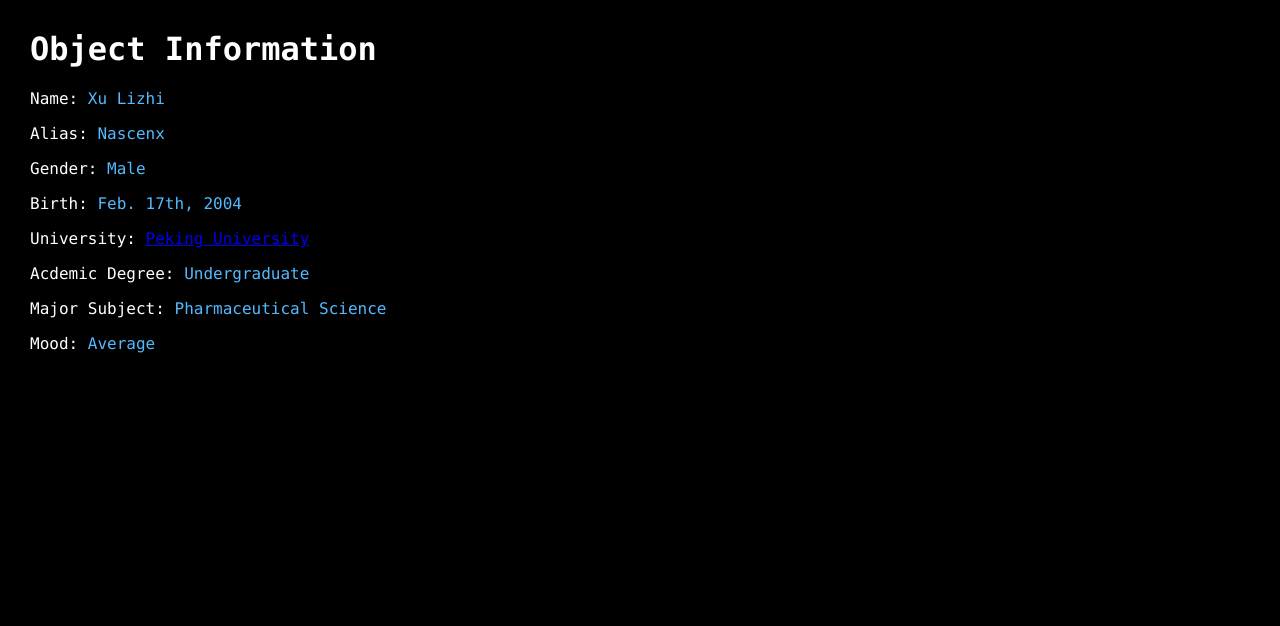
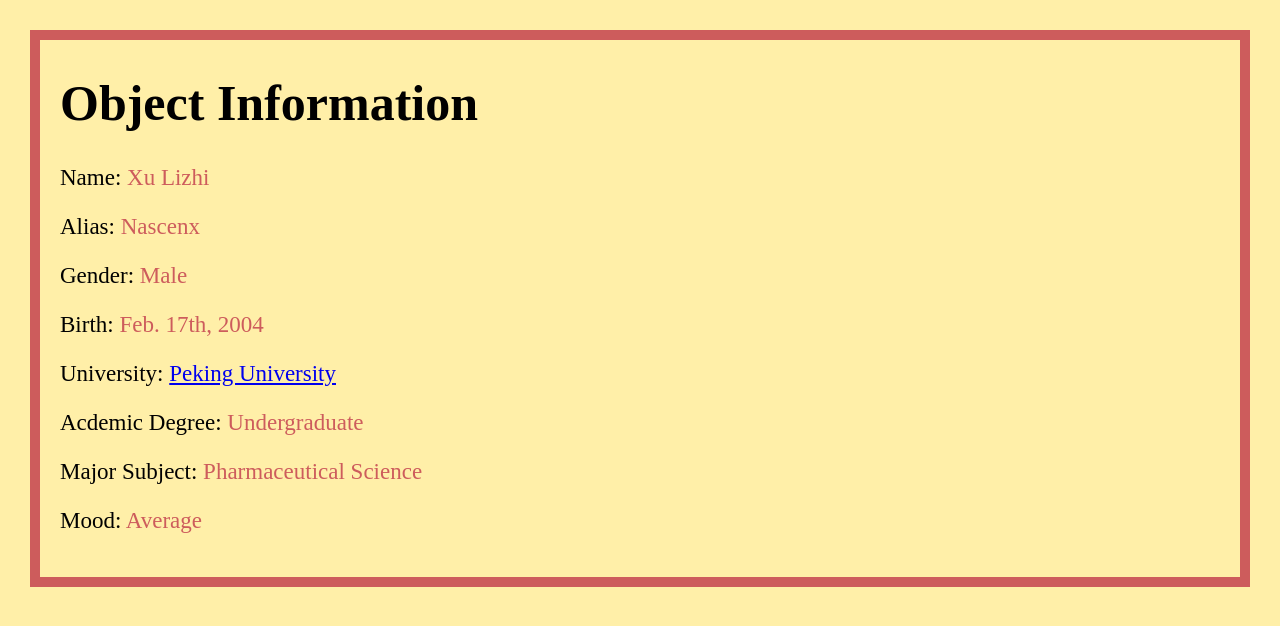
Before and after one commit to commmmmon/nascenx.github.io, a plain HTML site: page information.html in a window 1280 px wide. Drawn offline with Linux system fonts and the light colour scheme.

Commit message:
Update body.css

```diff
--- a/css/body.css
+++ b/css/body.css
@@ -1,18 +1,41 @@
 body{
-	background-color:black;
-	color:white;
-	margin-top:30px;
-	margin-left:30px;
+	background-color:rgb(255, 239, 168);
+	color:black;
+	margin:30px;
 }
 
+
 #introduction > h1{
-	font-family:"consolas";
+	font-family:"微软雅黑";
+	font-size: 50px;
 }
 
 #introduction > p{
-	font-family:"consolas";
+	font-family:"微软雅黑";
+	font-size: 23px;
 }
 
 .char{
-	color:rgb(82, 186, 255)
+	color:indianred
 }
+
+#introduction {
+	border:10px solid indianred;
+	padding-left:20px;
+	padding-bottom:20px;
+	padding-right:20px;
+}
+
+.introduction{
+	text-align:center;
+}
+
+#photo1{
+	margin-top:60px;
+	float:right;
+	width:600px;
+}
+
+div.photo1-end{
+	clear:both;
+}
```
